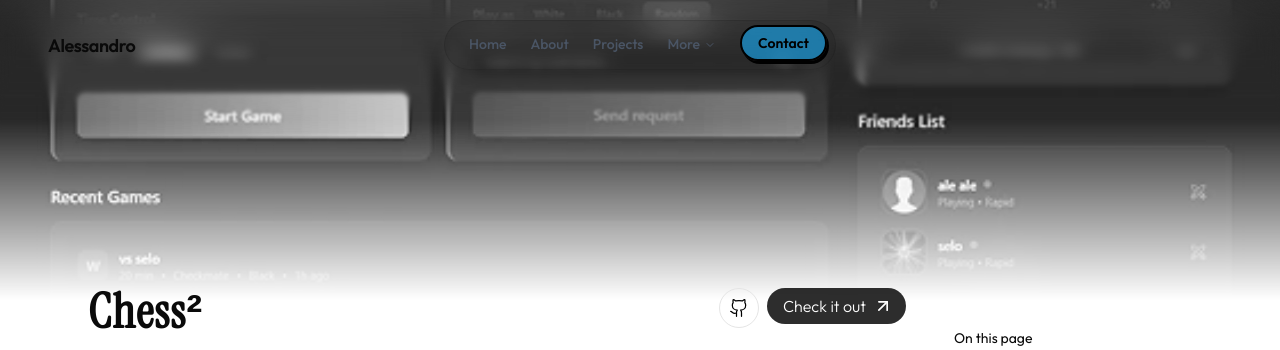
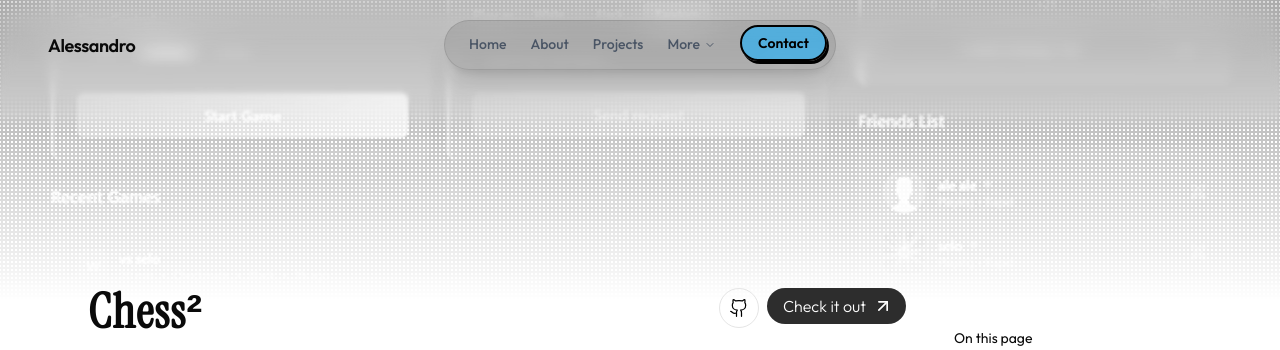
Before and after one commit to alessandro-arg/portfolio-2.0, a Next.js app: page /projects/chess in a window 1280 px wide. Shown: the top 350 px of the page. Built offline with nearby package versions, Linux system fonts and the light colour scheme.

Commit message:
fix: still fixing warnings and errors

```diff
--- a/app/globals.css
+++ b/app/globals.css
@@ -219,6 +219,19 @@
   --shiki-punctuation: #e1e4e8;
 }
 
+.halftone {
+  -webkit-mask-image: radial-gradient(circle, #0000 50%, #000 0);
+  mask-image: radial-gradient(circle, #0000 50%, #000 0);
+  -webkit-mask-position: 50%;
+  mask-position: 50%;
+  -webkit-mask-size: 4px 4px;
+  mask-size: 4px 4px;
+  position: relative;
+  transition:
+    -webkit-mask-size 0.3s,
+    mask-size 0.3s;
+}
+
 .tabular-nums {
   font-variant-numeric: tabular-nums;
 }
--- a/app/projects/[slug]/page.tsx
+++ b/app/projects/[slug]/page.tsx
@@ -12,6 +12,14 @@ import ContactCTA from "../_components/ContactCTA";
 import Image from "next/image";
 
 type PageProps = { params: Promise<{ slug: string }> };
+
+type Project = (typeof projectsData)[number];
+
+type ProjectWithExtras = Project & {
+  useCases?: string[];
+  whyBuilt?: string;
+  learnings?: string[];
+};
 
 export function generateStaticParams() {
   return projectsData.filter((p) => p.slug).map((p) => ({ slug: p.slug! }));
@@ -46,10 +54,7 @@ export default async function ProjectPage({ params }: PageProps) {
   const project = projectsData.find((p) => p.slug === slug);
   if (!project) notFound();
 
-  // Optional fields (kept type-safe locally without touching your global types)
-  const useCases = (project as any).useCases as string[] | undefined;
-  const whyBuilt = (project as any).whyBuilt as string | undefined;
-  const learnings = (project as any).learnings as string[] | undefined;
+  const { useCases, whyBuilt, learnings } = project as ProjectWithExtras;
 
   // Build the TOC dynamically based on available data
   const sections: TocItem[] = [];
@@ -133,17 +138,26 @@ export default async function ProjectPage({ params }: PageProps) {
 
   return (
     <main className="relative mx-auto w-full">
-      <div className="absolute inset-0 z-[-1] h-[300px] w-full overflow-hidden [mask-image:linear-gradient(rgb(0,0,0)_40%,rgba(0,0,0,0)_100%)] opacity-100">
+      <div
+        className="absolute inset-0 z-[-1] h-[300px] w-full overflow-hidden
+             [mask-image:linear-gradient(rgba(0,0,0,0.5)_10%,rgba(0,0,0,0)_100%)] opacity-100"
+        aria-hidden="true"
+      >
         <Image
           src={project.src}
           alt={project.title}
+          fill
+          loading="lazy"
+          fetchPriority="low"
+          sizes="100vw"
+          decoding="async"
           aria-hidden="true"
-          priority
-          width="1203"
-          height="753"
-          decoding="async"
-          className=" h-[300px] w-full object-cover mix-blend-overlay grayscale select-none"
-          sizes="(max-width: 768px) 100vw, (max-width: 1200px) 70vw, 900px"
+          className="
+      halftone pointer-events-none absolute inset-0 h-full w-full
+      object-cover grayscale
+      mix-blend-multiply dark:mix-blend-overlay
+      opacity-90 dark:opacity-100
+    "
         />
       </div>
       <div className="relative pt-60"></div>
@@ -278,10 +292,12 @@ export default async function ProjectPage({ params }: PageProps) {
               {/* Small callout (optional) */}
               <div
                 className="flex gap-2 my-4 rounded-xl border bg-fd-card p-3 ps-1 text-sm text-fd-card-foreground shadow-md"
-                style={{
-                  ["--callout-color" as any]:
-                    "var(--color-fd-info, var(--color-fd-muted))",
-                }}
+                style={
+                  {
+                    "--callout-color":
+                      "var(--color-fd-info, var(--color-fd-muted))",
+                  } as React.CSSProperties
+                }
               >
                 <div
                   role="none"
@@ -317,12 +333,12 @@ export default async function ProjectPage({ params }: PageProps) {
                   {/* eslint-disable-next-line @next/next/no-img-element */}
                   <Image
                     alt={`${project.title} Screenshot`}
-                    loading="lazy"
+                    src={project.src}
                     width={1602}
                     height={967}
+                    priority
                     decoding="async"
                     className="!my-0 rounded-[8px] lg:my-0"
-                    src={project.src}
                   />
                 </div>
               ) : null}
--- a/app/projects/_components/ProjectTOC.tsx
+++ b/app/projects/_components/ProjectTOC.tsx
@@ -1,5 +1,6 @@
 "use client";
 
+import type { ReactNode } from "react";
 import { useEffect, useMemo, useRef, useState } from "react";
 import clsx from "clsx";
 import {
@@ -168,7 +169,7 @@ export function ProjectTOC({ items }: { items: TocItem[] }) {
                       {...(isPrimary ? { "data-active-primary": "true" } : {})}
                       style={{ paddingInlineStart: `${indent}px` }}
                     >
-                      {it.title as any}
+                      {it.title as ReactNode}
                     </FumaTOCItem>
                   );
                 })}
```
